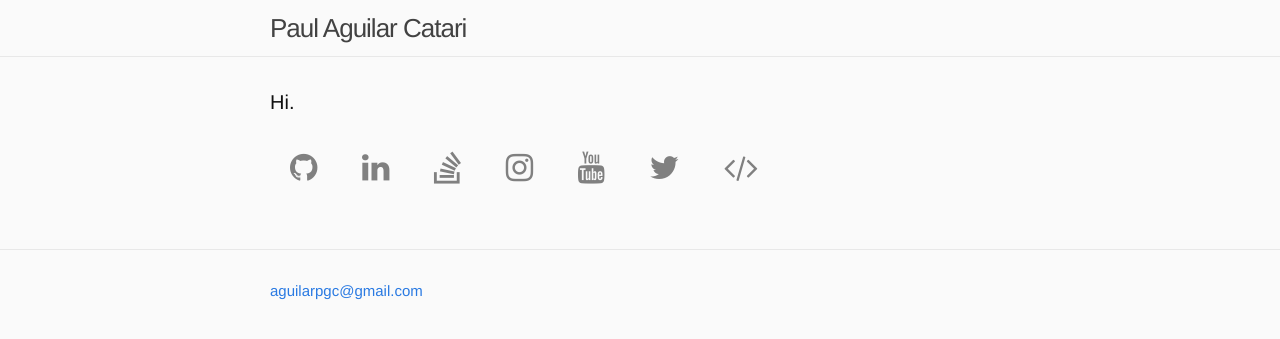
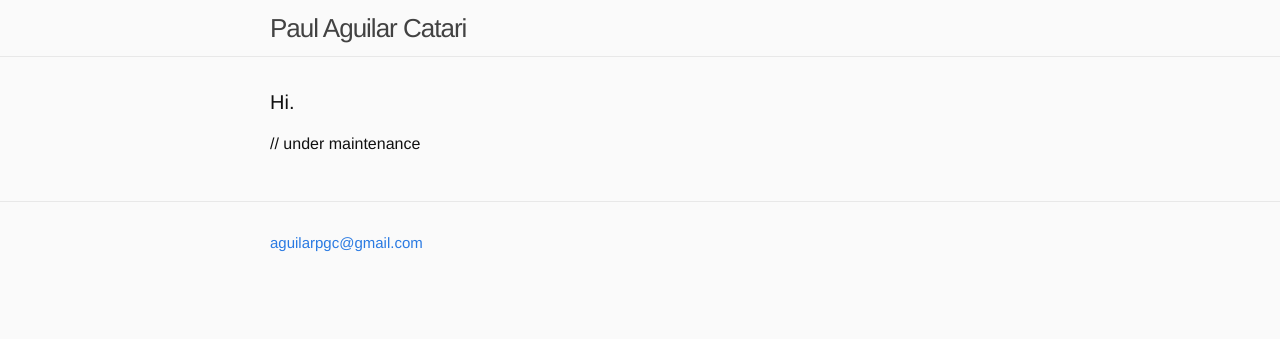
Before and after one commit to aguilarpgc/aguilarpgc.github.io, a Jekyll site: the page built from index.html, in a window 1280 px wide. Shown: the top 339 px of the page. Built offline with Jekyll 4.4.1, drawn with Linux system fonts in a browser that asks for light colours; nearby versions of some CDN libraries.

Commit message:
under maintenance

```diff
--- a/_includes/me.html
+++ b/_includes/me.html
@@ -1,5 +1,6 @@
 		<p>
-			{% for account in site.data.accounts %}
+			// under maintenance
+<!-- 			{% for account in site.data.accounts %}
 			{% include account.html fa_name=account.fa_name url=account.url %}
-			{% endfor %}
+			{% endfor %} -->
 		</p>
```
